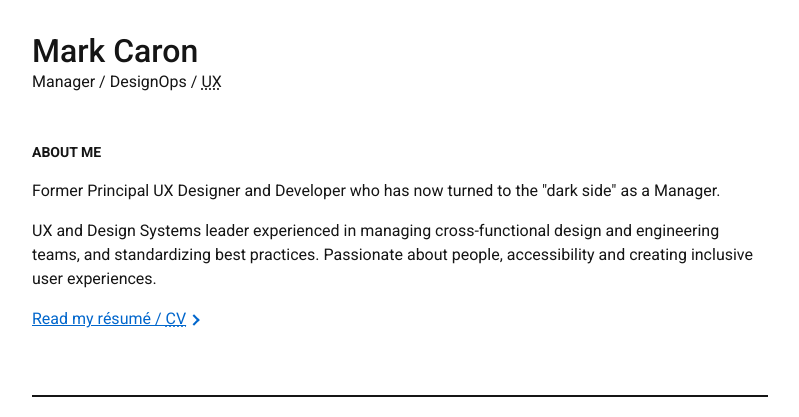
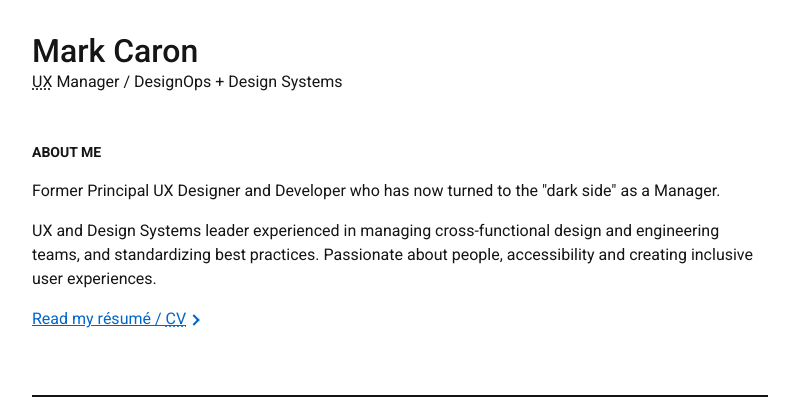
Before and after one commit to markcaron/heyoka, a PHP site: page / in a window 1280 px wide. Shown: the top 417 px of the page, without its empty margins (240-1039 px from the left). Run offline with PHP 8.4, Linux system fonts and the light colour scheme.

Commit message:
title + byline updates

```diff
--- a/index.php
+++ b/index.php
@@ -1,7 +1,7 @@
 <!DOCTYPE html>
 <html lang="en">
 <head>
-<title>Mark Caron :: Manager / DesignOps / UX :: Raleigh, NC</title>
+<title>Mark Caron :: UX Manager / DesignOps + Design Systems :: Raleigh, NC</title>
 
 <meta charset="UTF-8" />
 <meta http-equiv="X-UA-Compatible" content="IE=edge" />
@@ -29,7 +29,7 @@
 
 	<header id="masthead" class="masthead">
 		<h1>Mark Caron</h1>
-		<p>Manager / DesignOps / <abbr title="User Experience">UX</abbr></p>
+		<p><abbr title="User Experience">UX</abbr> Manager / DesignOps + Design Systems</p>
 	</header>
 
 	<main class="main-area">
```
